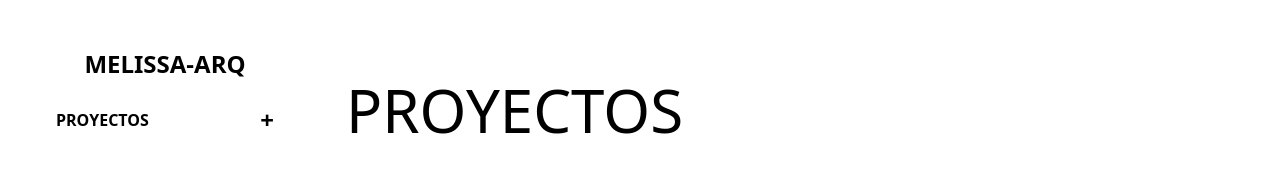
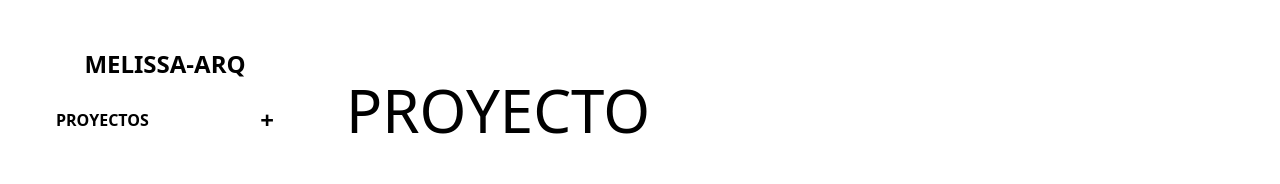
Before and after one commit to Soy-Mauricio/ArquiMelissa, a React (Vite) app: page /proyects in a window 1280 px wide. Shown: the top 184 px of the page. Built offline with nearby package versions, Linux system fonts and the light colour scheme.

Commit message:
Creación de vista Proyectos

```diff
--- a/src/pages/Proyects.tsx
+++ b/src/pages/Proyects.tsx
@@ -44,7 +44,7 @@ const Proyects: React.FC = () => {
 
         <div id="todos">
           <Info
-              title="PROYECTOS"
+              title="PROYECTO"
               content={[
               "Asumo la creación de espacios social, económica y ambientalmente equilibrados como un objetivo esencial en mi trabajo como arquitecta. Considero que la arquitectura no debe limitarse únicamente a la expresión artística o a la eficiencia técnica, sino que debe ser el punto de encuentro entre ambos enfoques. Tradicionalmente, la disciplina se ha visto dominada por dos extremos: uno altamente expresivo y vanguardista, pero muchas veces costoso e irrealista, y otro estrictamente funcional y racional, que aunque práctico, puede carecer de ambición e inspiración.",
               "Cada proyecto es una oportunidad para innovar y encontrar soluciones que no solo respondan a las necesidades del presente, sino que también sean sostenibles a largo plazo. Me motiva diseñar espacios que inspiren, que reflejen identidad y que mejoren la calidad de vida de las personas. Para mí, la arquitectura no es solo una disciplina técnica, sino una herramienta de transformación que puede dar forma a ciudades más humanas, eficientes y armónicas con su contexto.",
```
